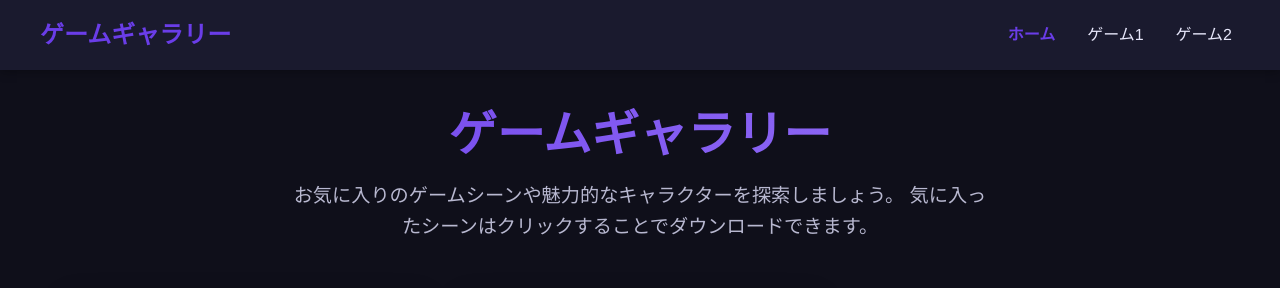
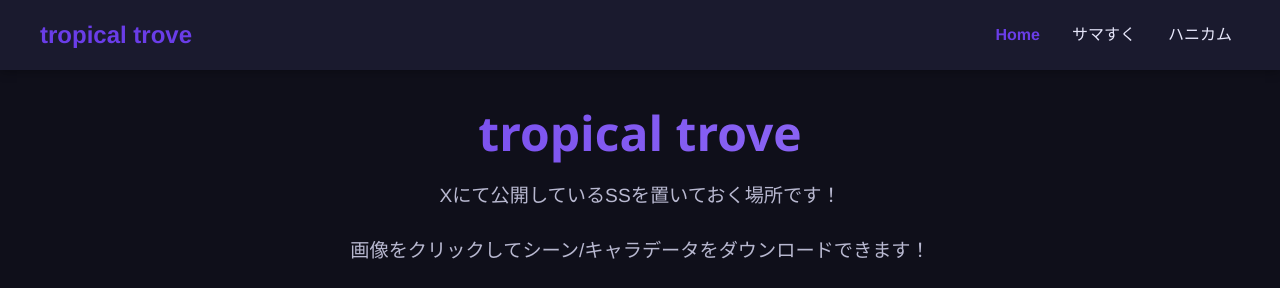
Before and after one commit to tropical-362827/gallery, a React (Vite) app: page / in a window 1280 px wide. Shown: the top 288 px of the page. Built offline with nearby package versions, Linux system fonts and the light colour scheme; grey boxes are pictures that could not be loaded.

Commit message:
ヘッダとホームの変更

```diff
--- a/src/components/Header.tsx
+++ b/src/components/Header.tsx
@@ -1,6 +1,8 @@
-import { useState } from 'react';
+import { useState, useEffect } from 'react';
 import { Link, useLocation } from 'react-router-dom';
 import styled from 'styled-components';
+import { GalleryData } from '../types/gallery';
+import { fetchGalleryData, getGamesForNavigation } from '../utils/galleryData';
 
 const HeaderContainer = styled.header`
   background-color: var(--surface-color);
@@ -64,7 +66,7 @@ const NavItem = styled.li`
   }
 `;
 
-const NavLink = styled(Link)<{ $isActive: boolean }>`
+const NavLink = styled(Link) <{ $isActive: boolean }>`
   color: ${({ $isActive }) => $isActive ? 'var(--primary-color)' : 'var(--text-color)'};
   font-weight: ${({ $isActive }) => $isActive ? '600' : '400'};
   padding: var(--spacing-xs) var(--spacing-sm);
@@ -91,7 +93,21 @@ const MenuButton = styled.button`
 
 export default function Header() {
   const [isMenuOpen, setIsMenuOpen] = useState(false);
+  const [galleryData, setGalleryData] = useState<GalleryData | null>(null);
   const location = useLocation();
+
+  useEffect(() => {
+    async function loadData() {
+      try {
+        const data = await fetchGalleryData();
+        setGalleryData(data);
+      } catch (error) {
+        console.error('Error fetching gallery data for navigation:', error);
+      }
+    }
+
+    loadData();
+  }, []);
 
   const toggleMenu = () => {
     setIsMenuOpen(!isMenuOpen);
@@ -101,10 +117,13 @@ export default function Header() {
     setIsMenuOpen(false);
   };
 
+  // ナビゲーション用のゲーム一覧を取得
+  const games = getGamesForNavigation(galleryData);
+
   return (
     <HeaderContainer>
       <HeaderContent>
-        <Logo to="/" onClick={closeMenu}>ゲームギャラリー</Logo>
+        <Logo to="/" onClick={closeMenu}>tropical trove</Logo>
 
         <MenuButton onClick={toggleMenu} aria-label="Toggle menu">
           {isMenuOpen ? '✕' : '☰'}
@@ -114,27 +133,22 @@ export default function Header() {
           <NavList>
             <NavItem>
               <NavLink to="/" $isActive={location.pathname === '/'} onClick={closeMenu}>
-                ホーム
+                Home
               </NavLink>
             </NavItem>
-            <NavItem>
-              <NavLink
-                to="/game-1"
-                $isActive={location.pathname === '/game-1'}
-                onClick={closeMenu}
-              >
-                ゲーム1
-              </NavLink>
-            </NavItem>
-            <NavItem>
-              <NavLink
-                to="/game-2"
-                $isActive={location.pathname === '/game-2'}
-                onClick={closeMenu}
-              >
-                ゲーム2
-              </NavLink>
-            </NavItem>
+
+            {/* ゲームリンクを動的に生成 */}
+            {games.map(game => (
+              <NavItem key={game.id}>
+                <NavLink
+                  to={`/${game.id}`}
+                  $isActive={location.pathname === `/${game.id}`}
+                  onClick={closeMenu}
+                >
+                  {game.title}
+                </NavLink>
+              </NavItem>
+            ))}
           </NavList>
         </Nav>
       </HeaderContent>
--- a/src/pages/HomePage.tsx
+++ b/src/pages/HomePage.tsx
@@ -106,10 +106,12 @@ export default function HomePage() {
   return (
     <>
       <Hero>
-        <HeroTitle>ゲームギャラリー</HeroTitle>
+        <HeroTitle>tropical trove</HeroTitle>
         <HeroDescription>
-          お気に入りのゲームシーンや魅力的なキャラクターを探索しましょう。
-          気に入ったシーンはクリックすることでダウンロードできます。
+          Xにて公開しているSSを置いておく場所です！
+        </HeroDescription>
+        <HeroDescription>
+          画像をクリックしてシーン/キャラデータをダウンロードできます！
         </HeroDescription>
       </Hero>
 
--- a/src/utils/galleryData.ts
+++ b/src/utils/galleryData.ts
@@ -1,5 +1,6 @@
 import { GalleryData, Game } from '../types/gallery';
 
+// 全ギャラリーデータを取得
 export async function fetchGalleryData(): Promise<GalleryData> {
   try {
     const response = await fetch('./data/gallery-data.json');
@@ -13,6 +14,16 @@ export async function fetchGalleryData(): Promise<GalleryData> {
   }
 }
 
+// ID指定でゲームを取得
 export function getGameById(data: GalleryData, gameId: string): Game | undefined {
   return data.games.find(game => game.id === gameId);
 }
+
+// ナビゲーション用のゲーム一覧を取得（Headerコンポーネント用）
+export function getGamesForNavigation(data: GalleryData | null): Array<{id: string; title: string}> {
+  if (!data) return [];
+  return data.games.map(game => ({
+    id: game.id,
+    title: game.title
+  }));
+}
```
